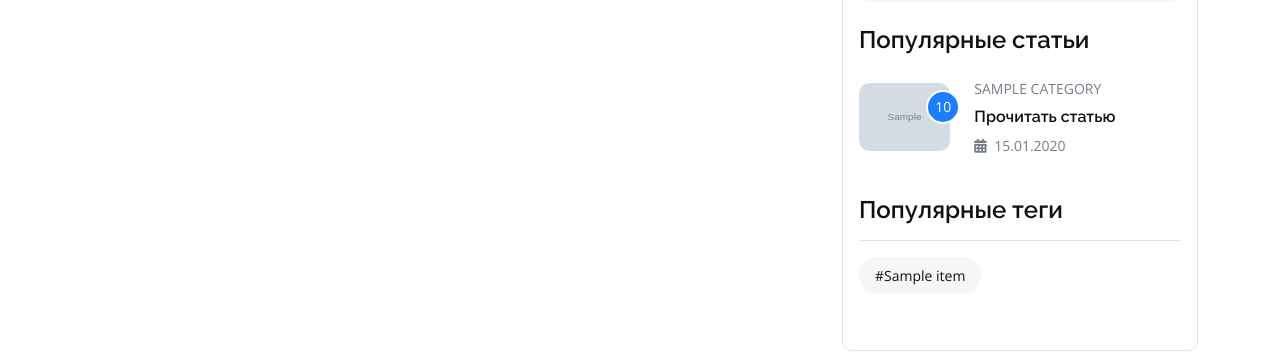
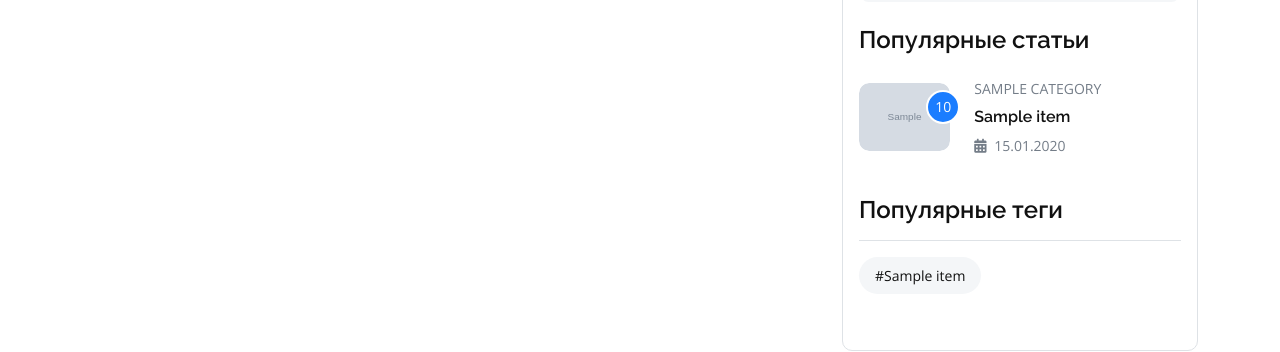
Before and after one commit to spawlov/ScienceNews, a Django app: template blog/templates/blog/search_results.html in a window 1280 px wide. Shown: the part 312-664 px from the top of the page. Run offline with Django 5.2, Linux system fonts and the light colour scheme; the template is opened without the code that fills it: most values are stand-ins (such as "Sample title", 1, 10 or a date in 2020); grey boxes marked "Sample" are stand-in pictures; parts of the project's set-up code (start-up, migrations or seed data) failed here and were passed over; some libraries are stand-ins or nearby versions.

Commit message:
Updated templates

```diff
--- a/blog/templates/blog/category.html
+++ b/blog/templates/blog/category.html
@@ -68,7 +68,7 @@
                                                 <div class="features-content d-flex flex-column">
                                                     <p class="text-uppercase mb-2">{{ item.category.title }}</p>
                                                     <a href="{{ item.get_absolute_url }}" class="h6">
-                                                        Прочитать статью
+                                                        {{ item.title }}
                                                     </a>
                                                     <small class="text-body d-block"><i class="fas fa-calendar-alt me-1"></i>&nbsp;{{ item.created_at|date:"d.m.Y" }}</small>
                                                 </div>
--- a/blog/templates/blog/search_results.html
+++ b/blog/templates/blog/search_results.html
@@ -75,7 +75,7 @@
                                                 <div class="features-content d-flex flex-column">
                                                     <p class="text-uppercase mb-2">{{ item.category.title }}</p>
                                                     <a href="{{ item.get_absolute_url }}" class="h6">
-                                                        Прочитать статью
+                                                        {{ item.title }}
                                                     </a>
                                                     <small class="text-body d-block"><i class="fas fa-calendar-alt me-1"></i>&nbsp;{{ item.created_at|date:"d.m.Y" }}</small>
                                                 </div>
--- a/blog/templates/blog/single.html
+++ b/blog/templates/blog/single.html
@@ -87,7 +87,7 @@
                                                 <div class="features-content d-flex flex-column">
                                                     <p class="text-uppercase mb-2">{{ item.category.title }}</p>
                                                     <a href="{{ item.get_absolute_url }}" class="h6">
-                                                        Прочитать статью
+                                                        {{ item.title }}
                                                     </a>
                                                     <small class="text-body d-block"><i class="fas fa-calendar-alt me-1"></i>&nbsp;{{ item.created_at|date:"d.m.Y" }}</small>
                                                 </div>
--- a/blog/templates/blog/tag.html
+++ b/blog/templates/blog/tag.html
@@ -78,7 +78,7 @@
                                                     <div class="features-content d-flex flex-column">
                                                         <p class="text-uppercase mb-2">{{ item.category.title }}</p>
                                                         <a href="{{ item.get_absolute_url }}" class="h6">
-                                                            Прочитать статью
+                                                            {{ item.title }}
                                                         </a>
                                                         <small class="text-body d-block"><i class="fas fa-calendar-alt me-1"></i>&nbsp;{{ item.created_at|date:"d.m.Y" }}</small>
                                                     </div>
```
